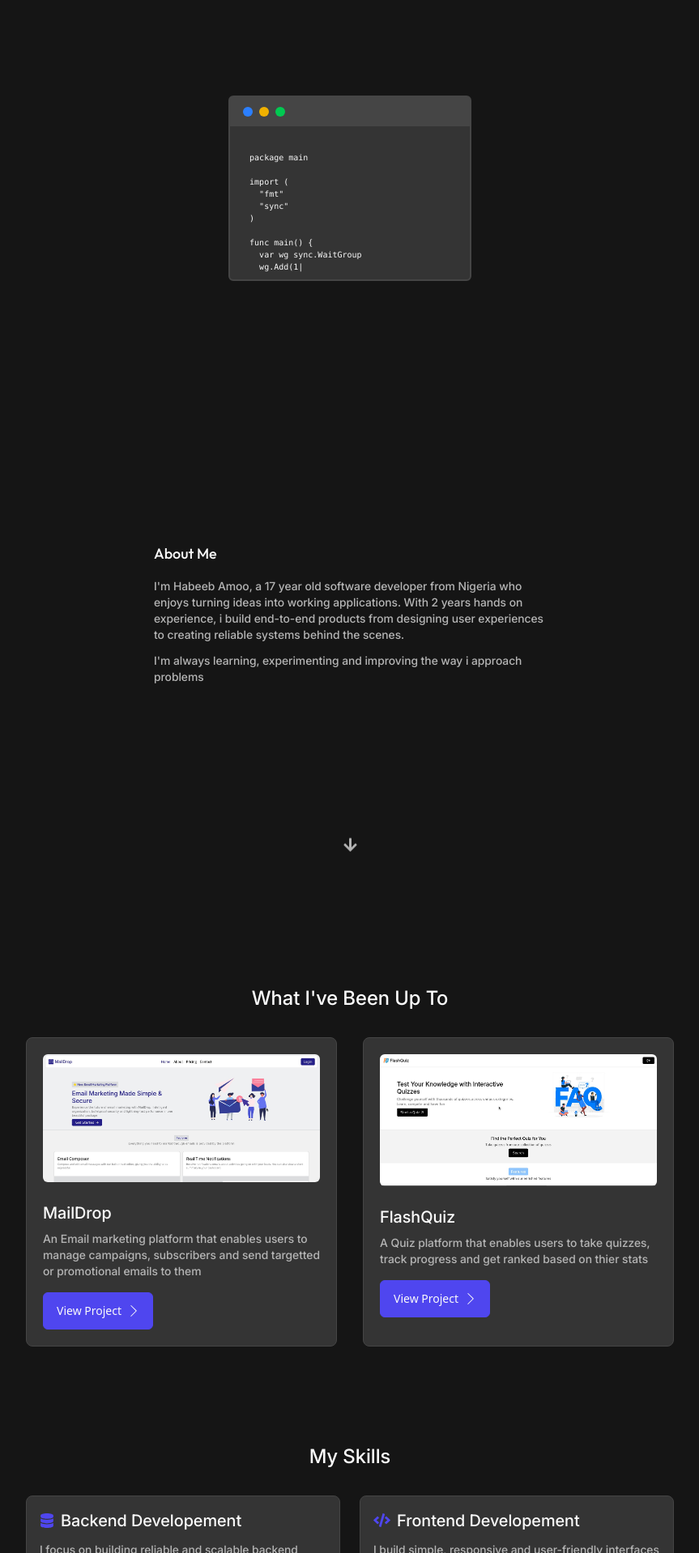
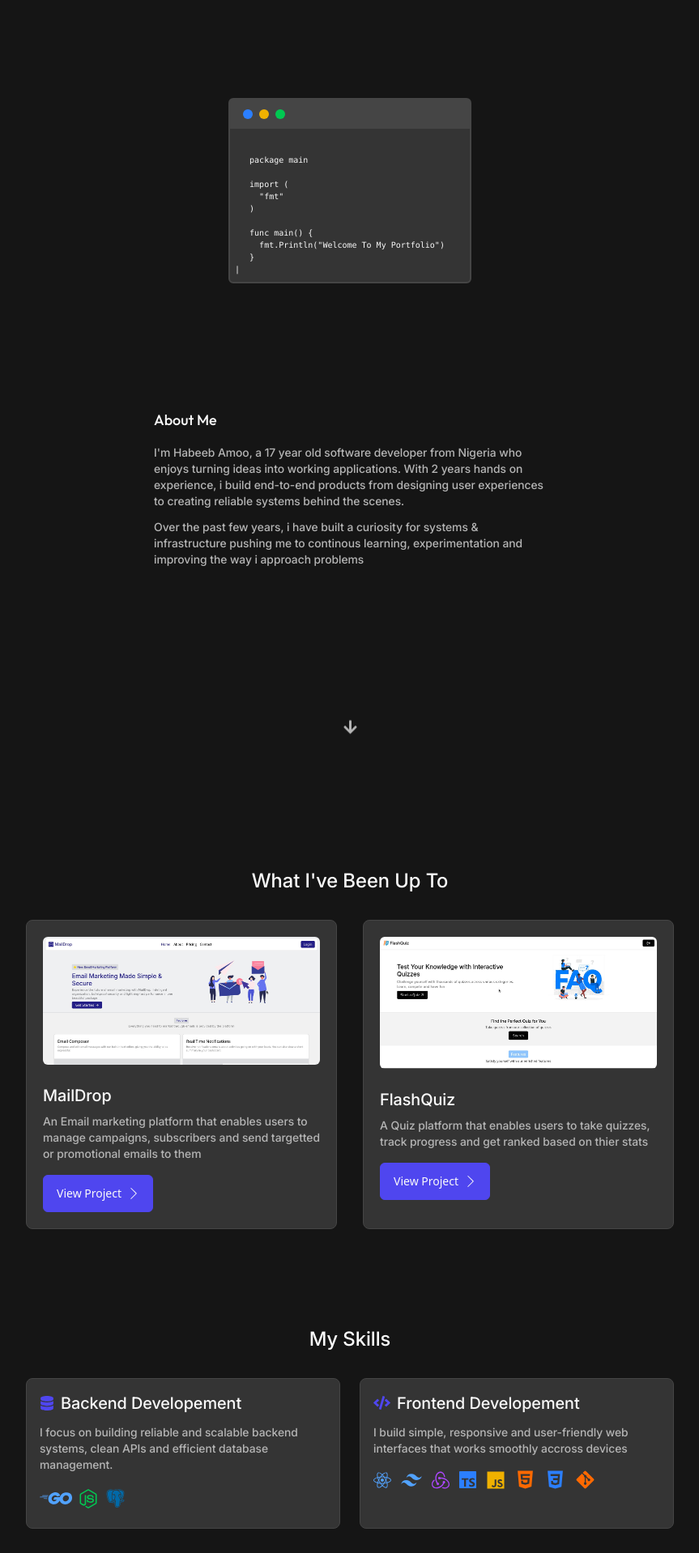
Before and after one commit to Habeebamoo/Portfolio, a React (Vite) app: page / in a window 1280 px wide. Shown: the part 502-2420 px from the top of the page at 81% size, without its empty margins (208-1071 px from the left). Built offline with nearby package versions, Linux system fonts and the light colour scheme.

Commit message:
updated codebox & skills section

```diff
--- a/src/components/CodeBox.tsx
+++ b/src/components/CodeBox.tsx
@@ -7,20 +7,10 @@ const CodeBox = () => {
 
     import (
       "fmt"
-      "sync"
     )
 
     func main() {
-      var wg sync.WaitGroup
-      wg.Add(1)
-
-      go func() {
-        defer wg.Done()
-        fmt.Println("Concurrent Program")
-      }()
-
-      wg.Wait()
-      fmt.Println("All Done")
+      fmt.Println("Welcome To My Portfolio")
     }
   `;
 
@@ -36,7 +26,7 @@ const CodeBox = () => {
   }, [])
 
   return (
-    <section className="mt-30 min-h-[400px]">
+    <section className="mt-30 min-h-[235px] flex-center">
       <div className="bg-box border-2 border-border rounded-md w-[75%] md:w-[300px] mx-auto pb-2">
         <div className="flex-start gap-2 pl-4 mb-4 bg-border py-3">
           <div className="h-3 w-3 rounded-full bg-blue-500"></div>
--- a/src/components/Main.tsx
+++ b/src/components/Main.tsx
@@ -1,4 +1,4 @@
-import { FaArrowDown, FaCloudDownloadAlt, FaCode, FaDatabase, FaGitAlt, FaHtml5, FaReact } from "react-icons/fa"
+import { FaArrowDown, FaCloudDownloadAlt, FaCode, FaDatabase, FaGitAlt, FaHtml5, FaNodeJs, FaReact } from "react-icons/fa"
 import anime from "../assets/anime.jpeg"
 import maildrop1 from "../assets/maildrop-img1.png"
 import flashquiz1 from "../assets/flash-img1.png"
@@ -8,7 +8,6 @@ import { BiLogoPostgresql } from "react-icons/bi"
 import { RiTailwindCssFill } from "react-icons/ri"
 import { SiRedux, SiTypescript } from "react-icons/si"
 import { IoLogoCss3, IoLogoJavascript } from "react-icons/io5"
-import { useNavigate } from "react-router"
 import CodeBox from "./CodeBox"
 import Loading from "./Loading"
 import { useEffect, useState } from "react"
@@ -26,7 +25,6 @@ const Main = () => {
     receiverEmail: "alexjohnson99.uk@gmail.com",
     subject: "Portfolio Contact"
   })
-  const navigate = useNavigate()
 
   useEffect(() => {
     if (model) {
@@ -50,15 +48,10 @@ const Main = () => {
 
       const response = await res.json()
 
-      if (res.ok) {
-        setModel(true)
-        setSuccess(true)
-        setMessage(response.message)
-      } else {
-        setModel(true)
-        setSuccess(false)
-        setMessage(response.message)
-      }
+      setModel(true)
+      setSuccess(res.ok)
+      setMessage(response.message)
+
     } catch (err) {
       setModel(true)
       setSuccess(false)
@@ -73,12 +66,14 @@ const Main = () => {
   }
 
   const toMailDrop = () => {
-    navigate("/projects/maildrop")
+    window.location.href = "/projects/maildrop"
   }
 
   const toFlashquiz = () => {
-    navigate("/projects/flashquiz")
+    window.location.href = "/projects/flashquiz"
   }
+
+  const myAge = (new Date().getFullYear()) - 2008
 
   return (
     <main className="bg-primary p-2">
@@ -88,7 +83,7 @@ const Main = () => {
         <img src={anime} className="h-full w-full object-cover" />
       </div>
       <div className="mt-4" data-aos="zoom-in">
-        <h1 className="text-accent font-roboto text-3xl text-center">Full-Stack <span className="text-secondary">Developer</span></h1>
+        <h1 className="text-accent font-roboto text-3xl text-center">FullStack <span className="text-secondary">Developer</span></h1>
       </div>
       <p className="text-muted text-sm mt-2 text-center sm:w-[400px] mx-auto px-2" data-aos="zoom-in">While crafting premium digital experiences with modern technologies. I enjoy creating fast, secure and reliable solutions</p>
       <div className="mt-4 flex-center " data-aos="zoom-in">
@@ -103,8 +98,8 @@ const Main = () => {
       <div className="mt-30">
         <div className="py-8 px-2 rounded-md w-[90%] md:w-[500px] mx-auto" data-aos="slide-up">
           <h1 className="text-accent font-outfit text-lg">About Me</h1>
-          <p className="text-sm text-muted font-inter mt-4">I'm Habeeb Amoo, a 17 year old software developer from Nigeria who enjoys turning ideas into working applications. With 2 years hands on experience, i build end-to-end products from designing user experiences to creating reliable systems behind the scenes.</p>
-          <p className="text-sm text-muted font-inter mt-3">I'm always learning, experimenting and improving the way i approach problems</p>
+          <p className="text-sm text-muted font-inter mt-4">I'm Habeeb Amoo, a {myAge} year old software developer from Nigeria who enjoys turning ideas into working applications. With 2 years hands on experience, i build end-to-end products from designing user experiences to creating reliable systems behind the scenes.</p>
+          <p className="text-sm text-muted font-inter mt-3">Over the past few years, i have built a curiosity for systems & infrastructure pushing me to continous learning, experimentation and improving the way i approach problems</p>
         </div>
       </div>
 
@@ -114,7 +109,7 @@ const Main = () => {
 
       <h1 className="text-accent text-center font-inter text-2xl">What I've Been Up To</h1>
       <div className="mt-8 grid grid-cols-1 md:grid-cols-2 gap-8 w-[90%] md:w-[700px] lg:w-[800px] mx-auto">
-        <div className="p-5 bg-box border-1 border-border rounded-lg" data-aos="zoom-in">
+        <div className="p-5 bg-box border-1 border-border rounded-lg" data-aos="fade-up">
           <div className="rounded-md overflow-hidden">
             <img src={maildrop1} />
           </div>
@@ -128,7 +123,7 @@ const Main = () => {
           </button>
         </div>
 
-        <div className="p-5 bg-box border-1 border-border rounded-lg" data-aos="zoom-in">
+        <div className="p-5 bg-box border-1 border-border rounded-lg" data-aos="fade-up">
           <div className="rounded-md overflow-hidden">
             <img src={flashquiz1} />
           </div>
@@ -145,7 +140,7 @@ const Main = () => {
 
       <h1 className="text-accent text-center font-inter text-2xl mt-30">My Skills</h1>
       <div className="mt-8 grid grid-cols-1 md:grid-cols-2 gap-6 w-[90%] md:w-[700px] lg:w-[800px] mx-auto">
-        <div className="bg-box border-1 border-border p-4 rounded-lg" data-aos="zoom-in">
+        <div className="bg-box border-1 border-border p-4 rounded-lg" data-aos="fade-up">
           <div className="flex-start gap-2">
             <div className="text-secondary">
               <FaDatabase size={18} />
@@ -155,17 +150,18 @@ const Main = () => {
           <p className="text-muted font-inter text-sm py-3">I focus on building reliable and scalable backend systems, clean APIs and efficient database management.</p>
           <div className="flex-start gap-2">
             <div className="text-blue-400"><FaGolang size={40} /></div>
+            <div className="text-green-500"><FaNodeJs size={24} /></div>
             <div className="text-sky-700"><BiLogoPostgresql size={27} /></div>
           </div>
         </div>
-        <div className="bg-box border-1 border-border p-4 rounded-lg" data-aos="zoom-in">
+        <div className="bg-box border-1 border-border p-4 rounded-lg" data-aos="fade-up">
           <div className="flex-start gap-2">
             <div className="text-secondary">
               <FaCode size={21} />
             </div>
             <h1 className="font-inter text-xl text-accent">Frontend Developement</h1>
           </div>
-          <p className="text-muted font-inter text-sm py-3">I build simple, responsive and user-friendly interfaces that works smoothly accross devices</p>
+          <p className="text-muted font-inter text-sm py-3">I build simple, responsive and user-friendly web interfaces that works smoothly accross devices</p>
           <div className="flex-start gap-3 mt-1">
             <div className="text-blue-400"><FaReact size={22} /></div>
             <div className="text-blue-400"><RiTailwindCssFill size={26} /></div>
```
